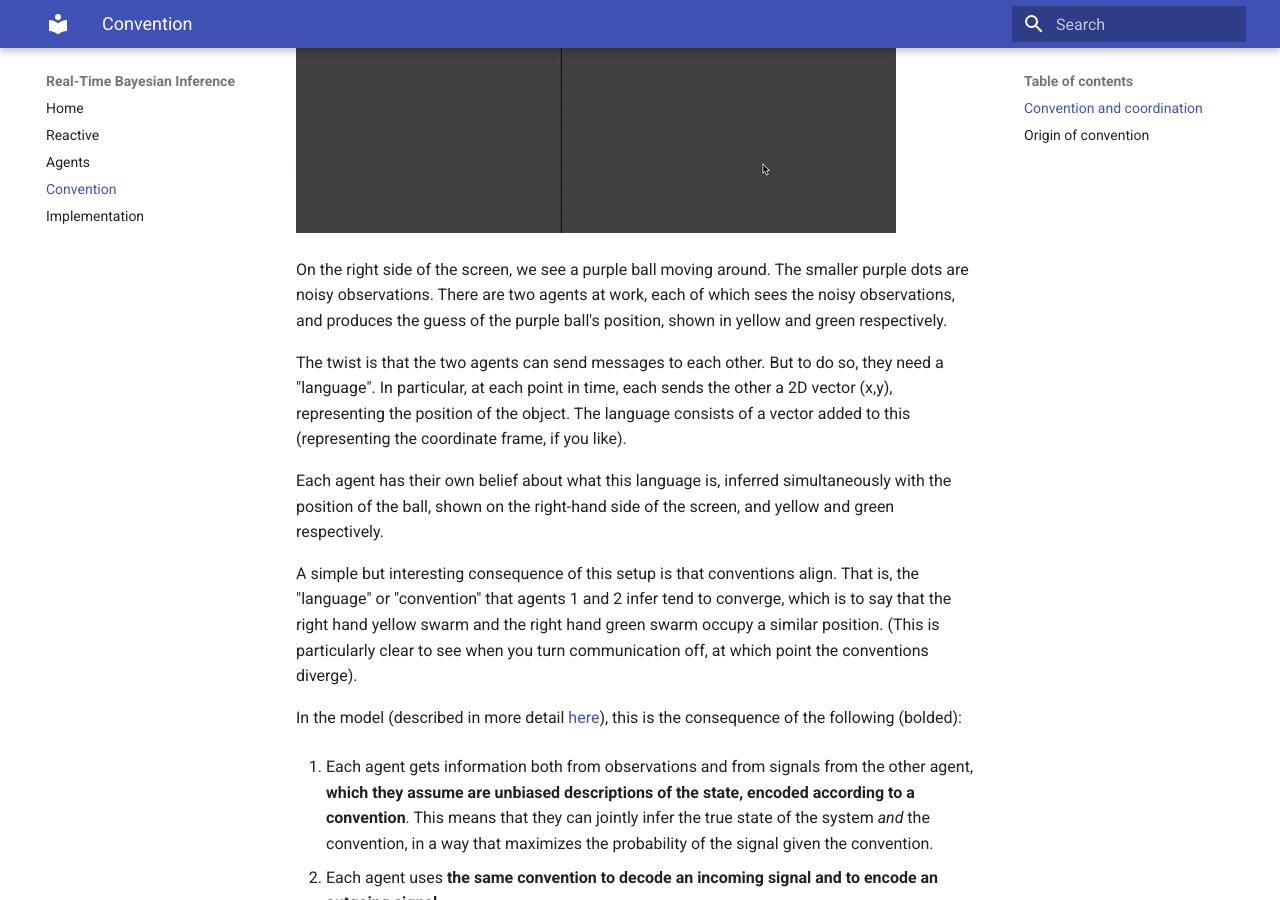
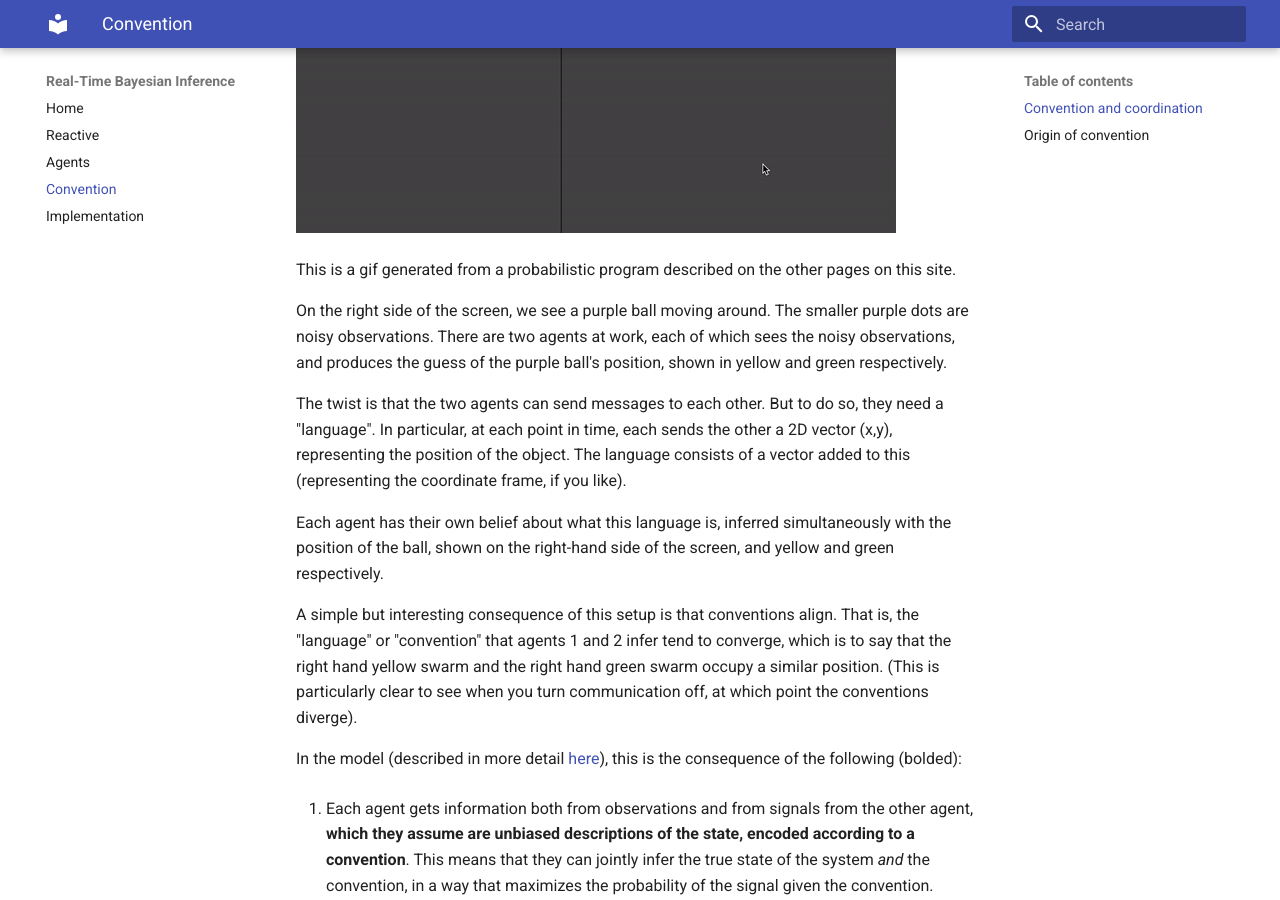
Before and after one commit to reubenharry/rhine-bayes-examples, an MkDocs documentation site: the page built from docs/convention.md, in a window 1280 px wide and 900 px high, scrolled down 484 px. Built offline with MkDocs 1.6.1 and Material for MkDocs 9.7.7, drawn with Linux system fonts in a browser that asks for light colours.

Commit message:
requirements

```diff
--- a/docs/convention.md
+++ b/docs/convention.md
@@ -3,6 +3,8 @@
 Let's consider a specific example.
 
 ![](img/coordination.gif)
+
+This is a gif generated from a probabilistic program described on the other pages on this site.
 
 On the right side of the screen, we see a purple ball moving around. The smaller purple dots are noisy observations. There are two agents at work, each of which sees the noisy observations, and produces the guess of the purple ball's position, shown in yellow and green respectively.
 
--- a/docs/requirements.txt
+++ /dev/null
@@ -1,6 +0,0 @@
-mkdocs
-mkdocs-material
-pymdown-extensions
-mkdocs-git-revision-date-localized-plugin
-pillow
-cairosvg
```
